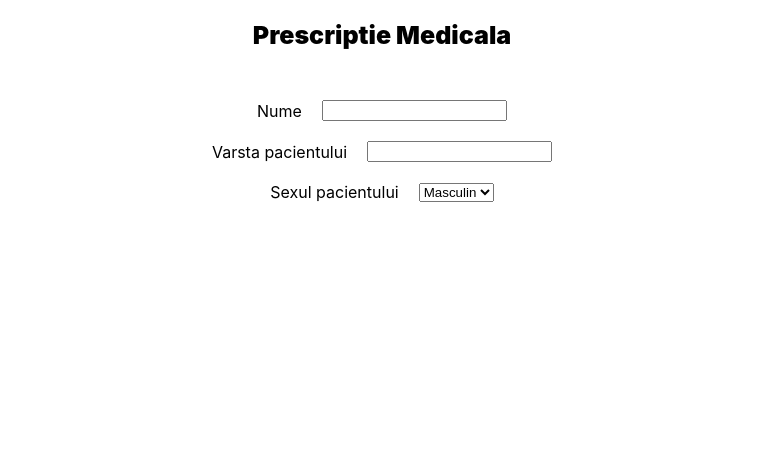
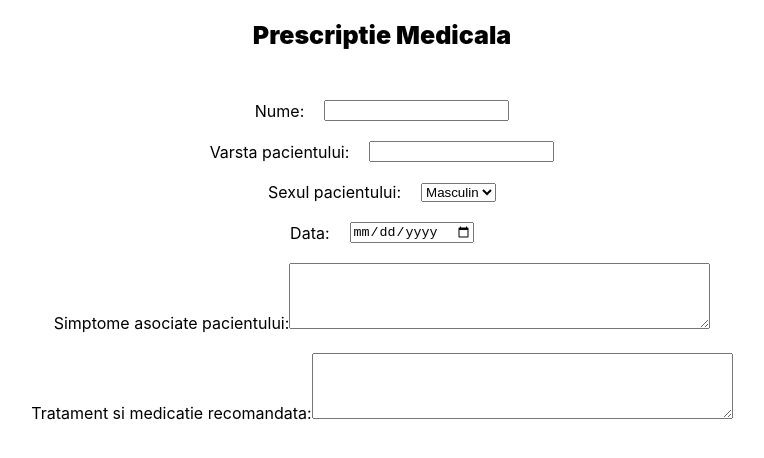
Before and after one commit to florescuv/Medical-office-management---prescription, a React (Create React App) app: page / in a window 1280 px wide. Shown: the top 458 px of the page, without its empty margins (258-1022 px from the left). Built offline with nearby package versions, Linux system fonts and the light colour scheme.

Commit message:
Implementare form pentru data, simptome și tratament.

```diff
--- a/package.json
+++ b/package.json
@@ -6,6 +6,7 @@
     "@testing-library/jest-dom": "^5.16.5",
     "@testing-library/react": "^13.4.0",
     "@testing-library/user-event": "^13.5.0",
+    "antd": "^5.4.0",
     "react": "^18.2.0",
     "react-dom": "^18.2.0",
     "react-scripts": "5.0.1",
--- a/src/components/prescription.jsx
+++ b/src/components/prescription.jsx
@@ -6,20 +6,34 @@ const Prescription = ()=>{
         <div style={{display: "flex", flexDirection:"column", width:"100%", alignItems:"center"}}>
             <div style={{ fontWeight: "1000", fontSize: "25px"}}>Prescriptie Medicala</div>
             <div style={{display: "flex", flexDirection:"row", alignItems: "center", marginTop: "50px"}}>
-                <div style={{marginRight: "20px"}}>Nume</div><input id="nume"/>
+                <div style={{marginRight: "20px"}}>Nume:</div><input id="nume"/>
             </div>
             <div style={{display: "flex", flexDirection:"row", alignItems: "center", marginTop: "20px"}}>
-                <div style={{marginRight: "20px"}}>Varsta pacientului</div><input type="number" id="varsta"/>
+                <div style={{marginRight: "20px"}}>Varsta pacientului:</div><input type="number" id="varsta"/>
             </div>
             <div style={{display: "flex", flexDirection:"row", alignItems: "center", marginTop: "20px"}}>
-                <div style={{marginRight: "20px"}}>Sexul pacientului</div>
+                <div style={{marginRight: "20px"}}>Sexul pacientului:</div>
                 <select id="Pacient">
                     <option value="masculin">Masculin</option>
                     <option value="feminin">Feminin</option>
                 </select>
             </div>
+            <div style={{display: "flex", flexDirection:"row", alignItems: "center", marginTop: "20px"}}>
+                <div style={{marginRight: "20px"}}>Data:</div><input type="date" id="data"/>
+            </div>
+            <div style={{display: "flex", flexDirection:"row", alignItems: "center", marginTop: "20px"}}>
+                <div>Simptome asociate pacientului:
+                    <textarea id="simptome" rows={4} cols={50}/>
+                </div>
+            </div>
+            <div style={{display: "flex", flexDirection:"row", alignItems: "center", marginTop: "20px"}}>
+                <div>Tratament si medicatie recomandata:
+                    <textarea id="tratament" rows={4} cols={50}/>
+                </div>
+            </div>
         </div>
     </div>
     );
+
 }
 export default Prescription;
```
Also changed, not shown: 1 other file (tests, documents, lock files or other folders).
